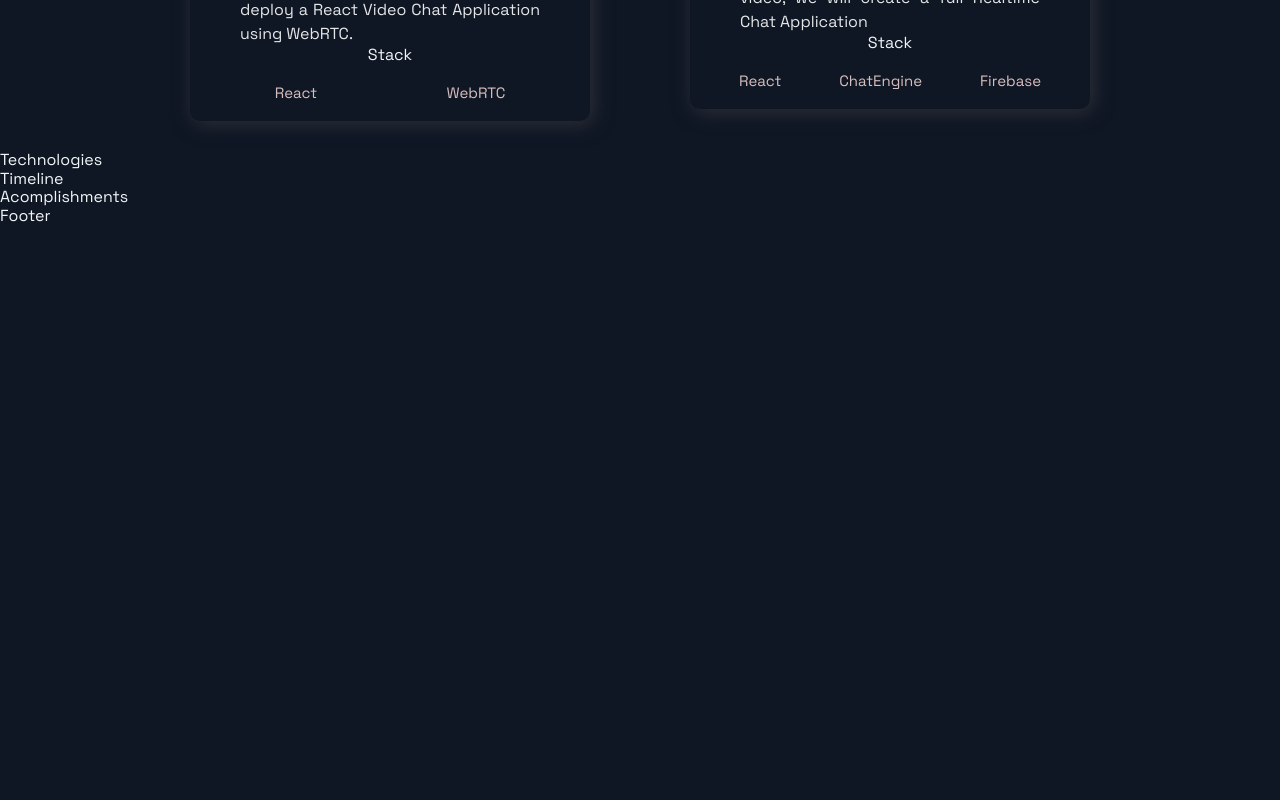
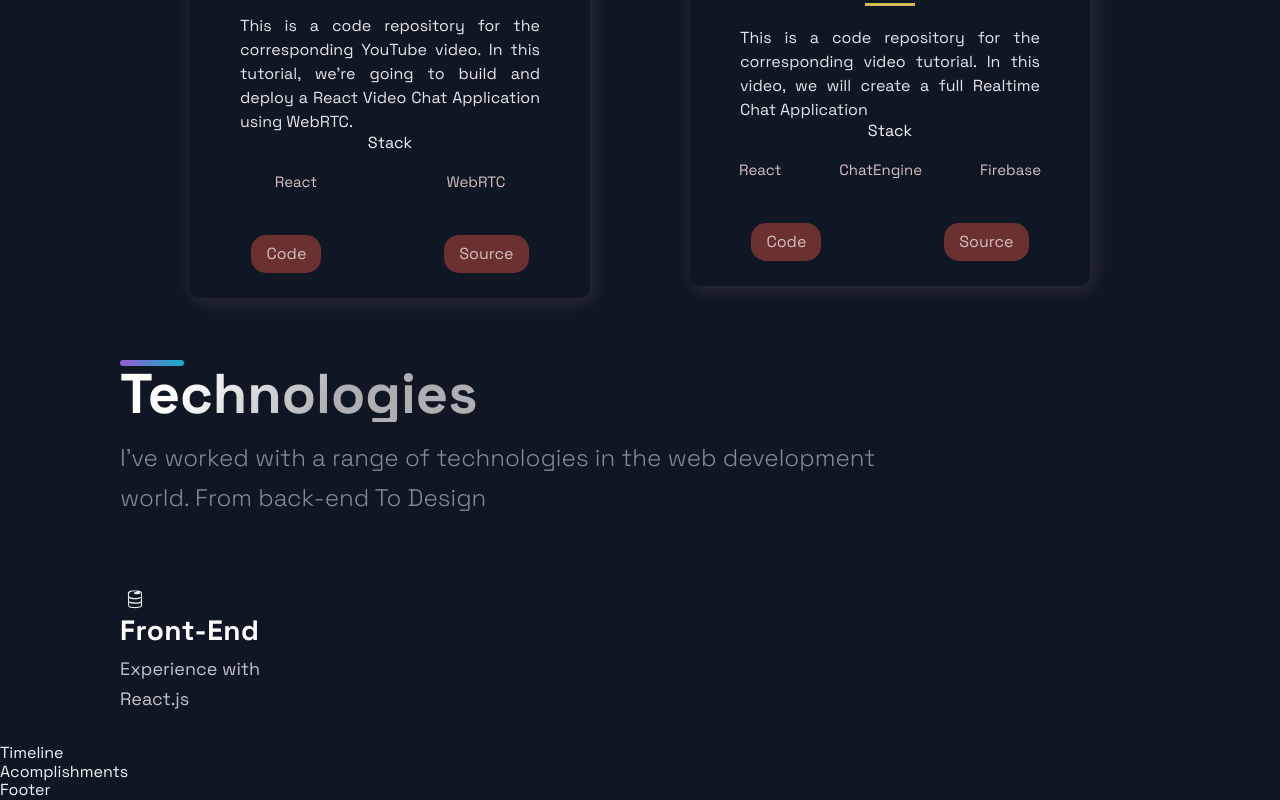
Before and after one commit to HristijanGjorgjioski/DevFolio, a Next.js app: page / in a window 1280 px wide. Shown: the part 1762-2562 px from the top of the page. Before the commit the page ends 1988 px from the top, so only its background shows below. Built offline with nearby package versions, Linux system fonts and the light colour scheme.

Commit message:
Started to work on Technologies section

```diff
--- a/src/components/Projects/Projects.js
+++ b/src/components/Projects/Projects.js
@@ -26,6 +26,10 @@ const Projects = () => (
               ))}
             </TagList>
           </div>
+          <UtilityList>
+            <ExternalLinks href={visit}>Code</ExternalLinks>
+            <ExternalLinks href={source}>Source</ExternalLinks>
+          </UtilityList>
         </BlogCard>
       ))}
     </GridContainer>
--- a/src/components/Technologies/Technologies.js
+++ b/src/components/Technologies/Technologies.js
@@ -4,9 +4,25 @@ import { Section, SectionDivider, SectionText, SectionTitle } from '../../styles
 import { List, ListContainer, ListItem, ListParagraph, ListTitle } from './TechnologiesStyles';
 
 const Technologies = () =>  (
-  <div>
-    Technologies
-  </div>
+  <Section id="tech">
+    <SectionDivider />
+    <SectionTitle>Technologies</SectionTitle>
+    <SectionText>
+      I've worked with a range of technologies in the web development world.
+      From back-end To Design
+    </SectionText>
+    <List>
+      <ListItem>
+        <DiFirebase size="3rem" />
+        <ListContainer>
+          <ListTitle>Front-End</ListTitle>
+          <ListParagraph>
+            Experience with <br /> React.js
+          </ListParagraph>
+        </ListContainer>
+      </ListItem>
+    </List>
+  </Section>
 );
 
 export default Technologies;
```
Also changed, not shown: 1 other file (tests, documents, lock files or other folders).
